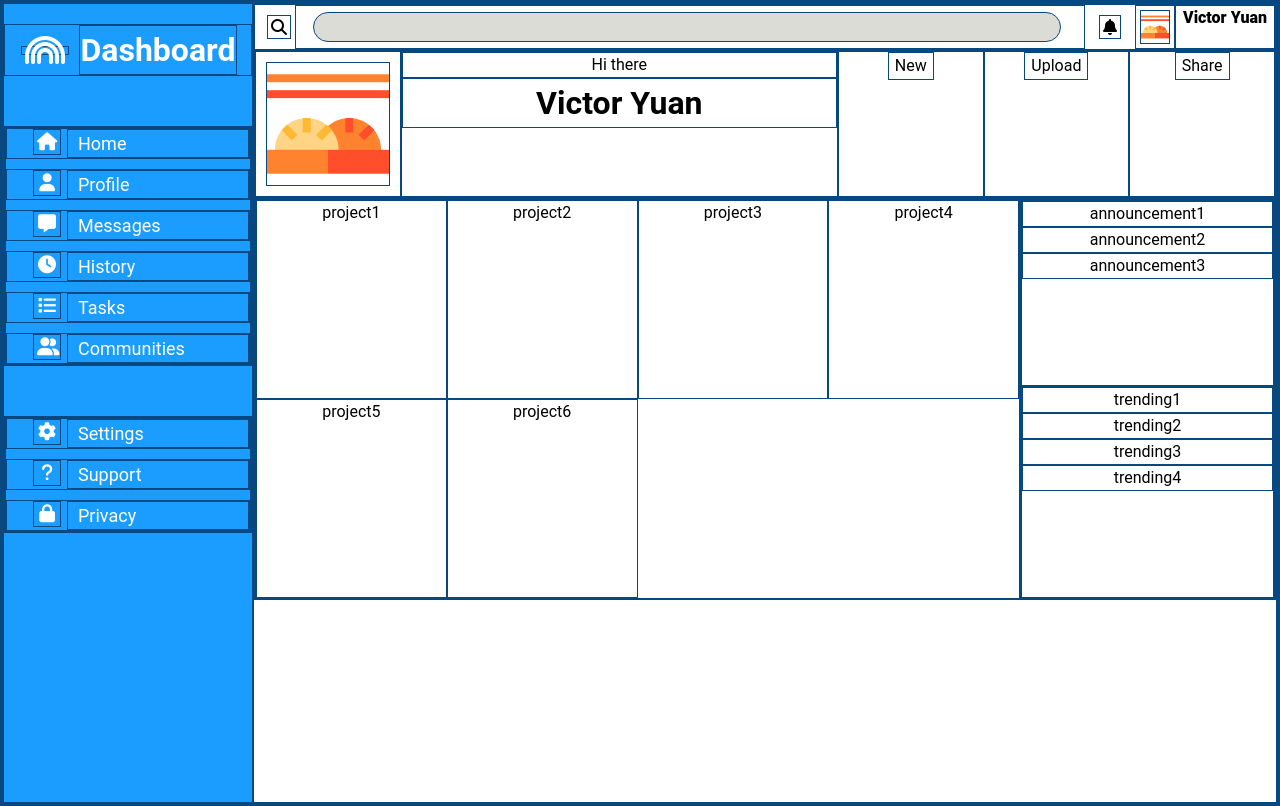
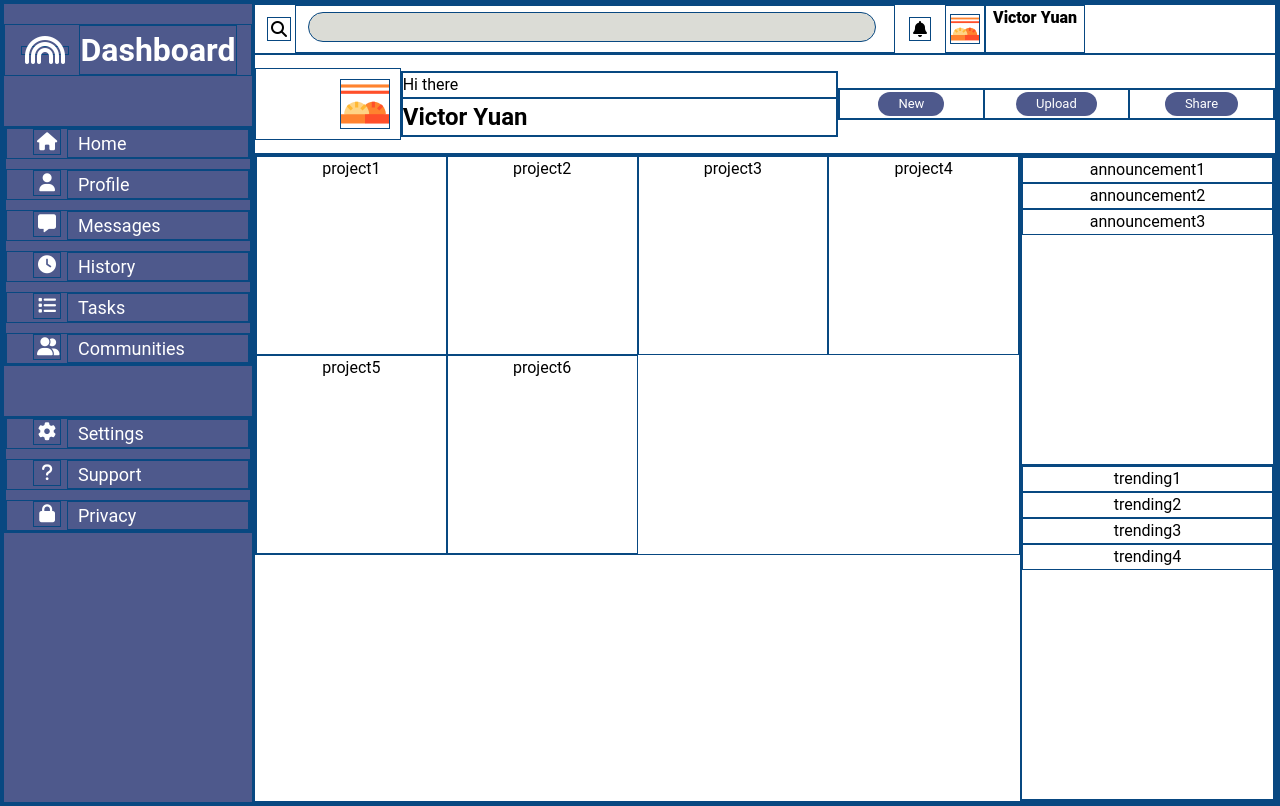
Before and after one commit to wvictor14/admin_dashboard, a plain HTML site: page index.html in a window 1280 px wide. Drawn offline with Linux system fonts and the light colour scheme.

Commit message:
hellobar finish

```diff
--- a/index.html
+++ b/index.html
@@ -36,21 +36,23 @@
     </div>
     <div class="main">
       <div class="search">
-        <button class = 'btn'><i class="fa fa-search"></i></button>
+        <button class = 'btn-symbol'><i class="fa fa-search"></i></button>
         <div><input type="text" class="searchbar"></div>
-        <button class="btn"><i class='fa fa-bell'></i></button>
+        <button class="btn-symbol"><i class='fa fa-bell'></i></button>
         <div class="profilepic"><img src="dumpling-svgrepo-com.svg" alt=""></div>
         <div class="name">Victor Yuan</div>
       </div>
       <div class="hellobar">
-        <div class="profilepic"><img src="dumpling-svgrepo-com.svg" alt=""></div>
-        <div>
+        <div class="profilepic"><img src="dumpling-svgrepo-com.svg" alt="" class="profilepic2"></div>
+        <div class="hithere">
           <p>Hi there</p>
-          <h1>Victor Yuan</h1>
+          <h2>Victor Yuan</h1>
         </div>
-        <div><button>New</button></div>
-        <div><button>Upload</button></div>
-        <div><button>Share</button></div>
+        <div class="buttons">
+          <div><button class='btn'>New</button></div>
+          <div><button class='btn'>Upload</button></div>
+          <div><button class='btn'>Share</button></div>
+        </div>
       </div>
       <div class="content">
         <div class="projects">
--- a/style.css
+++ b/style.css
@@ -1,5 +1,9 @@
 @import url(reset.css);
-
+:root {
+  --primary: #4E598C;
+  --secondary: #F9C784;
+  --tertiary: #FF8C42;
+}
 * {
   border: 1px solid rgb(8, 72, 129);
   background-color:white;
@@ -18,7 +22,7 @@
   display: flex;
   flex-direction: column;
   gap: 50px;
-  background-color: rgb(27, 156, 255);
+  background-color: var(--primary);
   color: white;
 }
 .sidebar * {
@@ -68,10 +72,15 @@ i {
   margin: 0 6px;
 }
 
+/* main */
+.main {
+  display: grid;
+  grid-template-rows: 50px 100px 1fr;
+}
 .main .search {
   display: grid;
   grid-template-rows: 1fr;
-  grid-template-columns: 40px 1fr 50px 40px 100px
+  grid-template-columns: 40px minmax(180px, 600px) 50px 40px 100px
 }
 .searchbar {
   width: 95%;
@@ -81,11 +90,79 @@ i {
   margin: 6px 6px 6px 0px;
 }
 
+.rightbar {
+  display: grid;
+
+}
+
+.btn-symbol {
+  cursor: pointer;
+  border: none; /* Remove borders */
+  padding: 2px 6px; /* Some padding */
+}
+.profilepic {
+  display: grid;
+  padding: 4px;
+  justify-items: end;
+}
+.profilepic img {
+  align-self: center;
+}
+.name {
+  font-weight: 800;
+}
+
+/* hellobar row2 */
 .hellobar {
   display: grid;
-  grid-template-columns: 1fr 3fr 1fr 1fr 1fr;
+  grid-template-columns: 1fr 3fr 3fr;
+}
+.buttons {
+  display: grid;
+  grid-template-columns: repeat(auto-fit, minmax(90px, 1fr));
 }
 
+.hellobar .hithere {
+  align-items: start;
+}
+
+.hithere > * {
+  text-align: left;
+}
+
+.hellobar > * {
+  align-self: center;
+}
+
+.hellobar .profilepic {
+  padding: 10px;
+  width: auto;
+}
+.profilepic2 {
+  object-fit: contain;
+  max-width: 50px;
+}
+
+.hithere {
+  display: grid;
+}
+.hithere * {
+  align-self: center;
+}
+
+.btn {
+  background-color: var(--primary);
+  color: white;
+  border: 0px;
+  border-radius: 0.9rem;
+  font-size:small;
+  padding: 2px 20px;
+  margin: 2px;
+  cursor: pointer;
+
+}
+
+/* projects */
 .content {
   display: grid;
   grid-template-columns: 3fr 1fr;
@@ -96,23 +173,5 @@ i {
   height: 400px;
    grid-template-columns: repeat(auto-fill, minmax(180px, 1fr));
 }
-.rightbar {
-  display: grid;
 
-}
-
-.btn {
-  cursor: pointer;
-  border: none; /* Remove borders */
-  padding: 2px 6px; /* Some padding */
-}
-.profilepic {
-  display: flex;
-  padding: 4px;
-}
-.hellobar .profilepic {
-  padding: 10px;
-}
-.name {
-  font-weight: 800;
-}
+/* rightbar */
```
